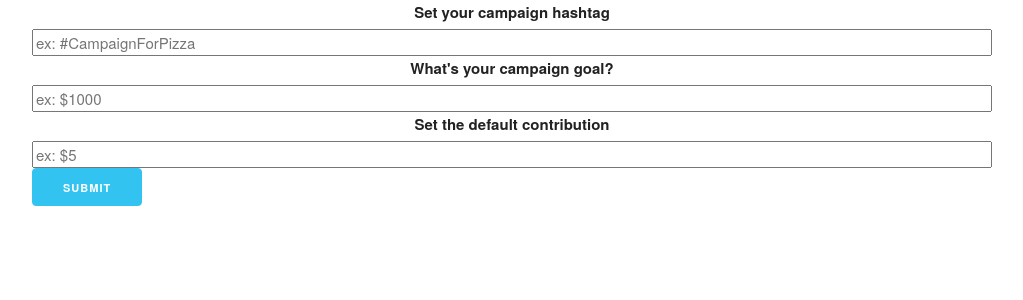
After one commit to TristanH/icontrib, a Django app: page /signup/ in a window 1280 px wide. The commit adds this page. Shown: the top 300 px of the page, without its empty margins (128-1151 px from the left). Run offline with Django 3.2, Linux system fonts and the light colour scheme; style sheets or scripts are compiled from the project's sources.

Commit message:
signup form

```diff
--- a/icontrib/settings.py
+++ b/icontrib/settings.py
@@ -135,6 +135,8 @@ SOCIAL_AUTH_TWITTER_SECRET = 'wibgMForxRvWcxDFgWUELQCp3esB8DxNvFdPKrRczWBtyr79Rx
 
 LOGIN_REDIRECT_URL = '/'
 
+STATIC_URL = '/icontrib/static/'
+
 try:
     from local_settings import *
 except ImportError:
--- /dev/null
+++ b/icontrib/static/sass/custom.scss
@@ -0,0 +1,11 @@
+#signup {
+	h1 {
+		text-align: center;
+	}
+	label {
+		text-align: center;
+	}
+	input .submit {
+
+	}
+}
--- a/icontrib/static/sass/ie.scss
+++ /dev/null
@@ -1,5 +0,0 @@
-/* Welcome to Compass. Use this file to write IE specific override styles.
- * Import this file using the following HTML or equivalent:
- * <!--[if IE]>
- *   <link href="/stylesheets/ie.css" media="screen, projection" rel="stylesheet" type="text/css" />
- * <![endif]--> */
--- a/icontrib/static/sass/print.scss
+++ /dev/null
@@ -1,3 +0,0 @@
-/* Welcome to Compass. Use this file to define print styles.
- * Import this file using the following HTML or equivalent:
- * <link href="/stylesheets/print.css" media="print" rel="stylesheet" type="text/css" /> */
--- a/icontrib/static/sass/screen.scss
+++ /dev/null
@@ -1,6 +0,0 @@
-/* Welcome to Compass.
- * In this file you should write your main styles. (or centralize your imports)
- * Import this file using the following HTML or equivalent:
- * <link href="/stylesheets/screen.css" media="screen, projection" rel="stylesheet" type="text/css" /> */
-
-@import "compass/reset";
--- a/icontrib/templates/base.html
+++ b/icontrib/templates/base.html
@@ -1,3 +1,4 @@
+{% load staticfiles %}
 <!DOCTYPE html>
 <html lang="en">
  <head>
@@ -6,23 +7,14 @@
    <meta name="viewport" content="width=device-width, initial-scale=1">
    <title>{% block title %}iContrib{% endblock %}</title>
 
-   <!-- Bootstrap -->
-   <link href="/static/css/bootstrap.min.css" rel="stylesheet">
-   <link href="/static/css/bootstrap-theme.min.css" rel="stylesheet">
-   <link href="/static/css/fbposter.css" rel="stylesheet">
+   <link href="{% static 'lib/skeleton/skeleton.css'%}" rel="stylesheet">
+   <link href="{% static 'lib/skeleton/normalize.css'%}" rel="stylesheet">
+   <link href="{% static 'css/custom.css'%}" rel="stylesheet">
 
-   <!-- HTML5 Shim and Respond.js IE8 support of HTML5 elements and media queries -->
-   <!-- WARNING: Respond.js doesn't work if you view the page via file:// -->
-   <!--[if lt IE 9]>
-     <script src="https://oss.maxcdn.com/libs/html5shiv/3.7.0/html5shiv.js"></script>
-     <script src="https://oss.maxcdn.com/libs/respond.js/1.4.2/respond.min.js"></script>
-   <![endif]-->
  </head>
  <body>
+   <div class="container">
    {% block main %}{% endblock %}
-   <!-- jQuery (necessary for Bootstrap's JavaScript plugins) -->
-   <script src="https://ajax.googleapis.com/ajax/libs/jquery/1.11.0/jquery.min.js"></script>
-   <!-- Include all compiled plugins (below), or include individual files as needed -->
-   <script src="/static/js/bootstrap.min.js"></script>
+   </div>
  </body>
 </html>
--- /dev/null
+++ b/icontrib/templates/signup_form.html
@@ -0,0 +1,26 @@
+{% extends 'base.html' %}
+
+{% block main %}
+  <div id="signup">
+    {% if request.user and not request.user.is_anonymous %}
+      <h1>Hello, {{ request.user.get_full_name }}!</h1>
+    {% endif %}
+    <form>
+        <div class="row">
+          <label for="hashtagField">Set your campaign hashtag</label>
+          <input class="u-full-width" type="field" placeholder="ex: #CampaignForPizza" id="hashtagField">
+        </div>
+        <div class="row">
+            <label for="goalAmountField">What's your campaign goal?</label>
+            <input class="u-full-width" type="field" placeholder="ex: $1000" id="goalAmountField">
+        </div>
+        <div class="row">
+            <label for="contribAmountField">Set the default contribution</label>
+            <input class="u-full-width" type="field" placeholder="ex: $5" id="contribAmountField">
+        </div>
+        <div>
+          <input class="button-primary submit" type="submit" value="Submit">
+        </div>
+    </form>
+  </div>
+{% endblock %}
--- a/icontrib/urls.py
+++ b/icontrib/urls.py
@@ -5,6 +5,7 @@ urlpatterns = patterns('',
     url(r'^$', 'icontrib.views.home', name='home'),
     url(r'^admin/', include(admin.site.urls)),
     url(r'^logout/$', 'icontrib.views.logout'),
+    url(r'^signup/$', 'icontrib.views.signup'),
 
     url('', include('social.apps.django_app.urls', namespace='social')),
 )
--- a/icontrib/views.py
+++ b/icontrib/views.py
@@ -8,3 +8,6 @@ def home(request):
 def logout(request):
     auth_logout(request)
     return redirect('home')
+
+def signup(request):
+    return render(request, 'signup_form.html')
```
